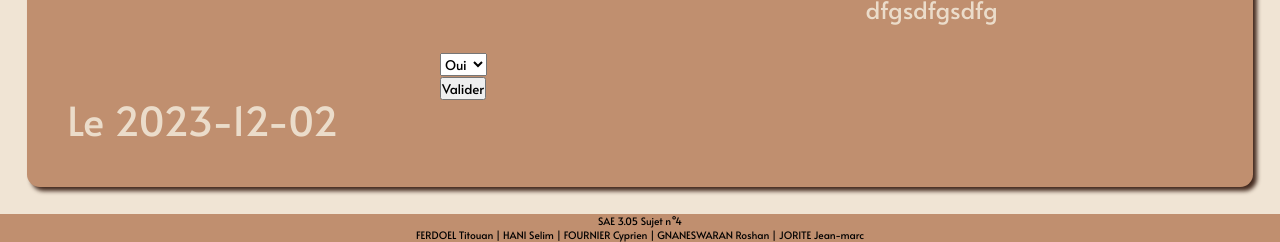
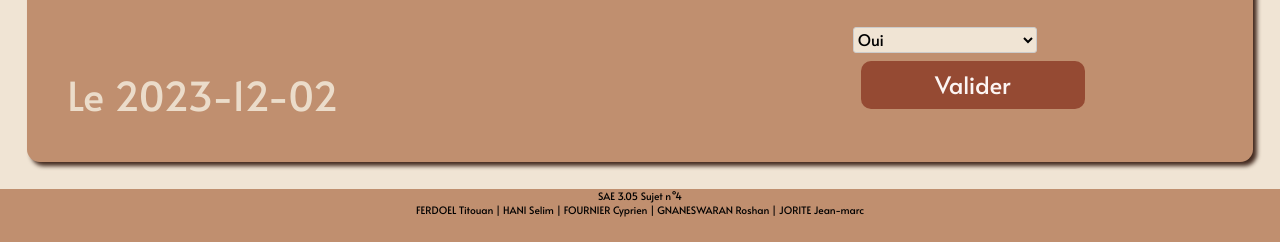
Before and after one commit to SelimHani/SAE-3.05-Sujet4, a Flask app: page /repondre-sondage/1 in a window 1280 px wide. Shown: the part 600-842 px from the top of the page. After the commit the page ends 817 px from the top, so only its background shows below. Run offline with Flask 3, Linux system fonts and the light colour scheme; a user stored in the database is signed in; some libraries are stand-ins or nearby versions.

Commit message:
modif du fichier repondre sondage

```diff
--- a/projet/commands.py
+++ b/projet/commands.py
@@ -14,8 +14,8 @@ def syncdb():
     e3 = Equipement(id=3, nom="Violon")
     e4 = Equipement(id=4, nom="Flute")
     e5 = Equipement(id=5, nom="Clarinette")
-    re1 = Reponses_possibles(id=1, nom= "Oui")
-    re2 = Reponses_possibles(id=2, nom="Non")
+    re1 = Reponses_possibles(id=1, nom= "JE PARTICIPE")
+    re2 = Reponses_possibles(id=2, nom="JE NE PARTICIPE PAS")
     admin = User(mail = "admin@gmail.com", password=sha256("admin".encode()).hexdigest(), role_id=3)
     db.session.add(re1)
     db.session.add(re2)
--- a/projet/static/sondage_musicien.css
+++ b/projet/static/repondre_sondage.css
@@ -150,3 +105,45 @@ section p{
     transform: scale(1.02);
     cursor: pointer;
 }
+
+
+#reponse{
+    border: 1px solid #ccc;
+    width: 11.5em;
+    border-radius: 3px;
+    overflow: hidden;
+    background-color: #f0e4d4;
+    font-size: 1rem;
+}
+
+
+#reponse option{
+    color: #954A33;
+    font-family: Alata;
+    font-size: 1rem;
+    font-style: normal;
+    font-weight: 400;
+    line-height: normal;
+}
+
+
+
+#boutonValider{
+    width: 14rem;
+    height: 3rem;
+    margin: 0.5rem;
+    border: none;
+    border-radius: 0.625rem;
+    background: #954A33;
+    color: #FCF5F3;
+    font-family: Alata;
+    font-size: 1.5rem;
+    font-style: normal;
+    font-weight: 400;
+    line-height: normal;
+}
+
+#boutonValider:hover{
+    transform: scale(1.02);
+    cursor: pointer;
+}
--- a/projet/templates/repondre_sondage.html
+++ b/projet/templates/repondre_sondage.html
@@ -1,5 +1,5 @@
 {% extends 'home.html' %} {% block styles %}
-<link rel="stylesheet" href="{{ url_for('static', filename='sondage_musicien.css')}}" />
+<link rel="stylesheet" href="{{ url_for('static', filename='repondre_sondage.css')}}" />
 {% endblock styles %} {% block content %}
 <main>
  <form role="form" method="POST" action="{{ url_for('repondre_sondage',id=sondage.id) }}">
@@ -33,13 +33,12 @@
         </section>
         <h2 id="date"> Le {{sondage.activite.date}}</h2>
         {% endif%}
+        <div>
+
+        </div>
         <div id="consentement">
-          <div>
             {{form.reponse()}}
-         </div>
-         <div id="bouton">
-           <button type="submit">Valider</button>
-         </div>
+           <button id=boutonValider type="submit">Valider</button>
         </div>
     </div>
   </form>
```
Also changed, not shown: other parts of projet/static/repondre_sondage.css (+2 -47 lines), projet/static/sondages.css (+16 -58 lines).
